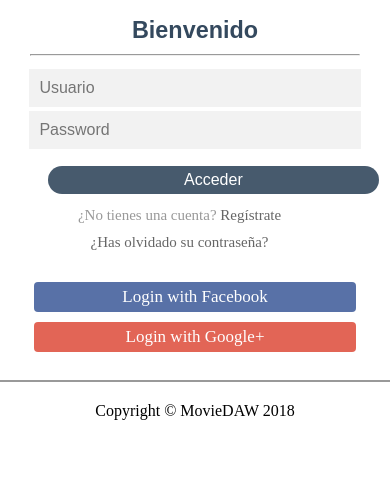
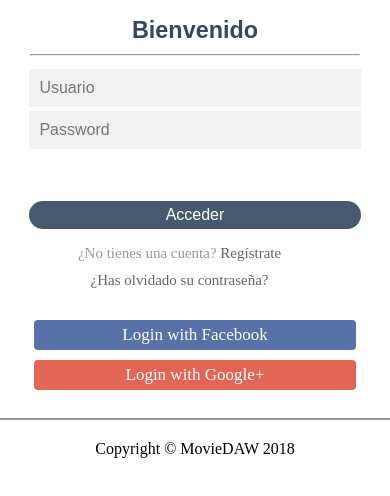
Before and after one commit to MovieProject-DAW1/MovieProject, a plain HTML site: page login/login.html in a window 390 px wide. Shown: the part 136-632 px from the top of the page. Drawn offline with Linux system fonts and the light colour scheme.

Commit message:
it has been solutioned the resize button

```diff
--- a/login/login.css
+++ b/login/login.css
@@ -14,12 +14,11 @@
     width: 100%;
     height: auto;
     text-align: center;
-    right: 100px;
 }
 .login .login-title {
-    margin: 0 auto;
     width: 100%;
     height: auto;
+    margin: 0 auto;
     padding: 10px 0px 10px 0px;
     color: #34495E;
 }
@@ -41,10 +40,11 @@
 
 
 .login button {
-    float: right;
-    width: 70%;
+    display: block;
+    width: 80%;
     height: auto;
-    margin: 50px 0px 10px 0px;
+    margin: 0 auto;
+    margin-top: 50px;
     overflow: auto;
     font-size: 1em;
     padding: 5px;
@@ -165,7 +165,8 @@
     .login button {
         width: 90%;
         height: auto;
-        margin: 15px 0px 10px 0px;
+        margin: 0 auto;
+        margin-top: 50px;
         overflow: auto;
         font-size: 1em;
         padding: 5px;
```
